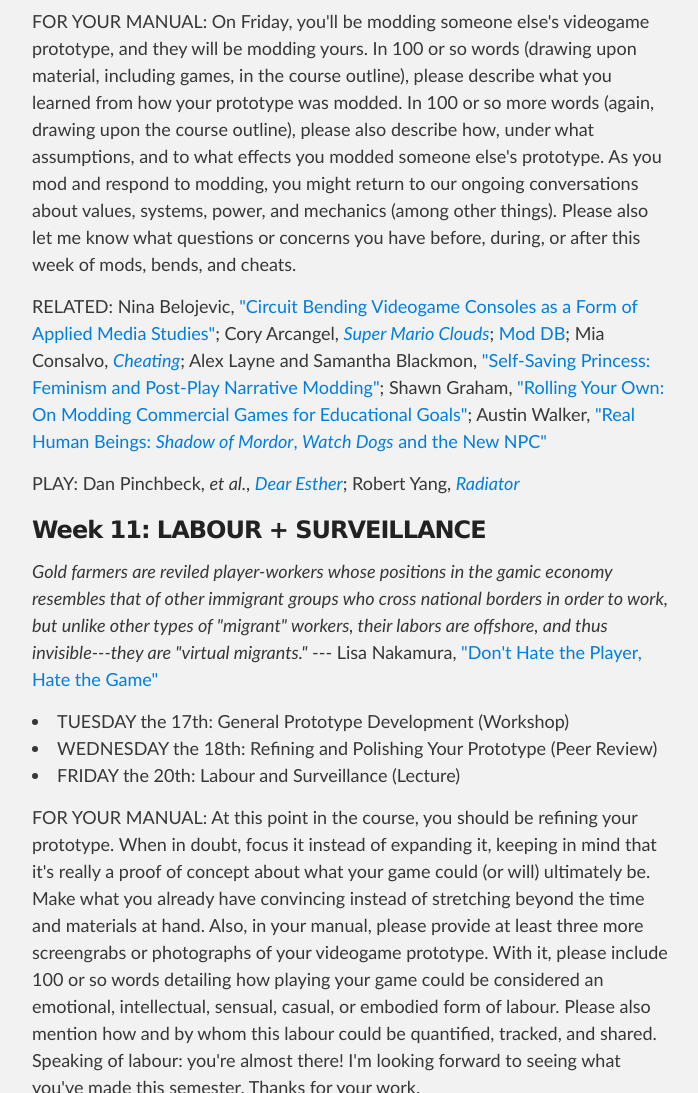
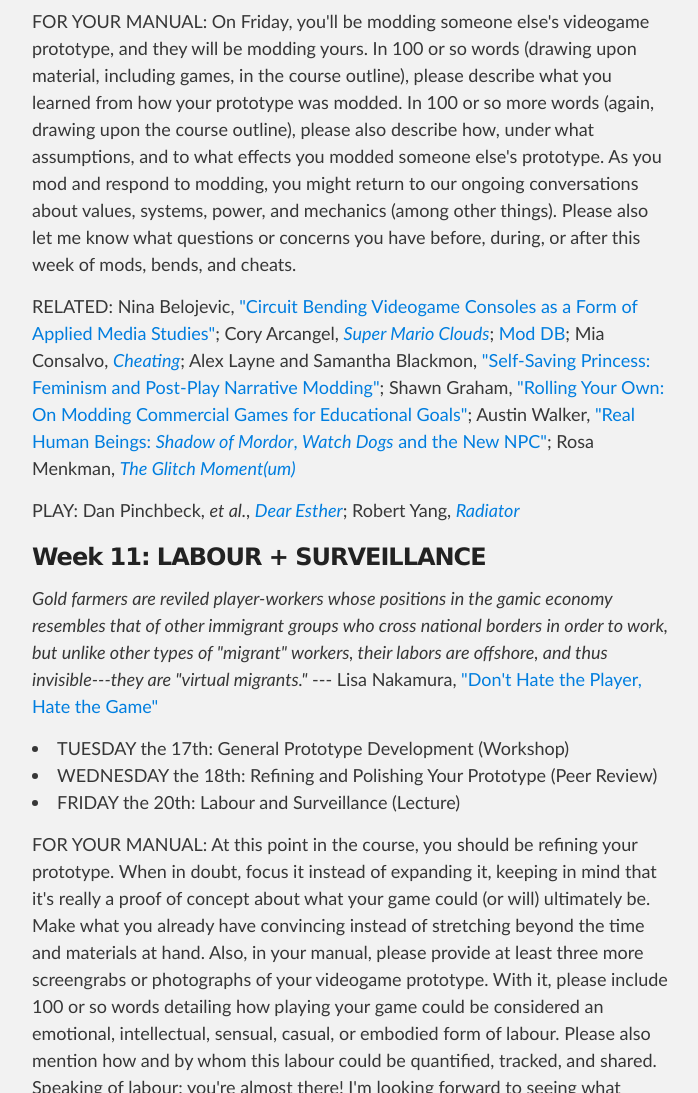
Before and after one commit to jentery/dhum350, a plain HTML site: page index.html in a window 1280 px wide. Shown: the part 8799-9892 px from the top of the page, without its empty margins (288-986 px from the left). Drawn offline with Linux system fonts and the light colour scheme.

Commit message:
added the menkman's book

```diff
--- a/index.html
+++ b/index.html
@@ -168,7 +168,7 @@
 
 		<p>FOR YOUR MANUAL: On Friday, you'll be modding someone else's videogame prototype, and they will be modding yours. In 100 or so words (drawing upon material, including games, in the course outline), please describe what you learned from how your prototype was modded. In 100 or so more words (again, drawing upon the course outline), please also describe how, under what assumptions, and to what effects you modded someone else's prototype. As you mod and respond to modding, you might return to our ongoing conversations about values, systems, power, and mechanics (among other things). Please also let me know what questions or concerns you have before, during, or after this week of mods, bends, and cheats.</p>
 
-		<p>RELATED:  Nina Belojevic, <a href="http://www.nanocrit.com/issues/5/circuit-bending-videogame-consoles-form-applied-media-studies" target="_blank">"Circuit Bending Videogame Consoles as a Form of Applied Media Studies"</a>; Cory Arcangel, <a href="http://www.coryarcangel.com/things-i-made/supermarioclouds/" target="_blank"><em>Super Mario Clouds</em></a>; <a href="http://www.moddb.com/" target="_blank">Mod DB</a>; Mia Consalvo, <a href="http://mitpress.mit.edu/books/cheating" target="_blank"><em>Cheating</em></a>; Alex Layne and Samantha Blackmon, <a href="http://adanewmedia.org/2013/06/issue2-layne-blackmon/" target="_blank">"Self-Saving Princess: Feminism and Post-Play Narrative Modding"</a>; Shawn Graham, <a href="http://quod.lib.umich.edu/d/dh/12544152.0001.001/1:6/--pastplay-teaching-and-learning-history-with-technology?g=dculture;rgn=div1;view=fulltext;xc=1#6.3" target="_blank">"Rolling Your Own: On Modding Commercial Games for Educational Goals"</a>; Austin Walker, <a href="http://www.pastemagazine.com/articles/2014/10/real-human-beings-shadow-of-mordor-watch-dogs-and.html" target="_blank">"Real Human Beings: <em>Shadow of Mordor</em>, <em>Watch Dogs</em> and the New NPC"</a></p>
+		<p>RELATED:  Nina Belojevic, <a href="http://www.nanocrit.com/issues/5/circuit-bending-videogame-consoles-form-applied-media-studies" target="_blank">"Circuit Bending Videogame Consoles as a Form of Applied Media Studies"</a>; Cory Arcangel, <a href="http://www.coryarcangel.com/things-i-made/supermarioclouds/" target="_blank"><em>Super Mario Clouds</em></a>; <a href="http://www.moddb.com/" target="_blank">Mod DB</a>; Mia Consalvo, <a href="http://mitpress.mit.edu/books/cheating" target="_blank"><em>Cheating</em></a>; Alex Layne and Samantha Blackmon, <a href="http://adanewmedia.org/2013/06/issue2-layne-blackmon/" target="_blank">"Self-Saving Princess: Feminism and Post-Play Narrative Modding"</a>; Shawn Graham, <a href="http://quod.lib.umich.edu/d/dh/12544152.0001.001/1:6/--pastplay-teaching-and-learning-history-with-technology?g=dculture;rgn=div1;view=fulltext;xc=1#6.3" target="_blank">"Rolling Your Own: On Modding Commercial Games for Educational Goals"</a>; Austin Walker, <a href="http://www.pastemagazine.com/articles/2014/10/real-human-beings-shadow-of-mordor-watch-dogs-and.html" target="_blank">"Real Human Beings: <em>Shadow of Mordor</em>, <em>Watch Dogs</em> and the New NPC"</a>; Rosa Menkman, <a href="http://networkcultures.org/_uploads/NN%234_RosaMenkman.pdf" target="_blank"><em>The Glitch Moment(um)</em></a></p>
 
 		<p>PLAY: Dan Pinchbeck, <em>et al.</em>, <a href="http://dear-esther.com/" target="_blank"><em>Dear Esther</em></a>; Robert Yang, <a href="http://www.radiator.debacle.us/" target="_blank"><em>Radiator</em></a></p>
 
```
